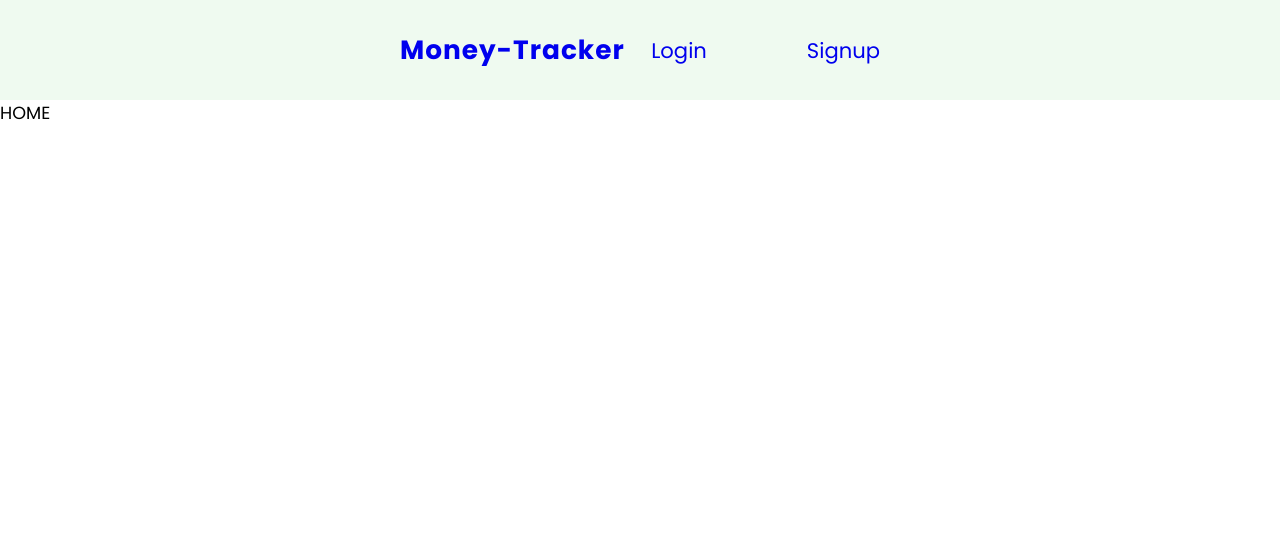
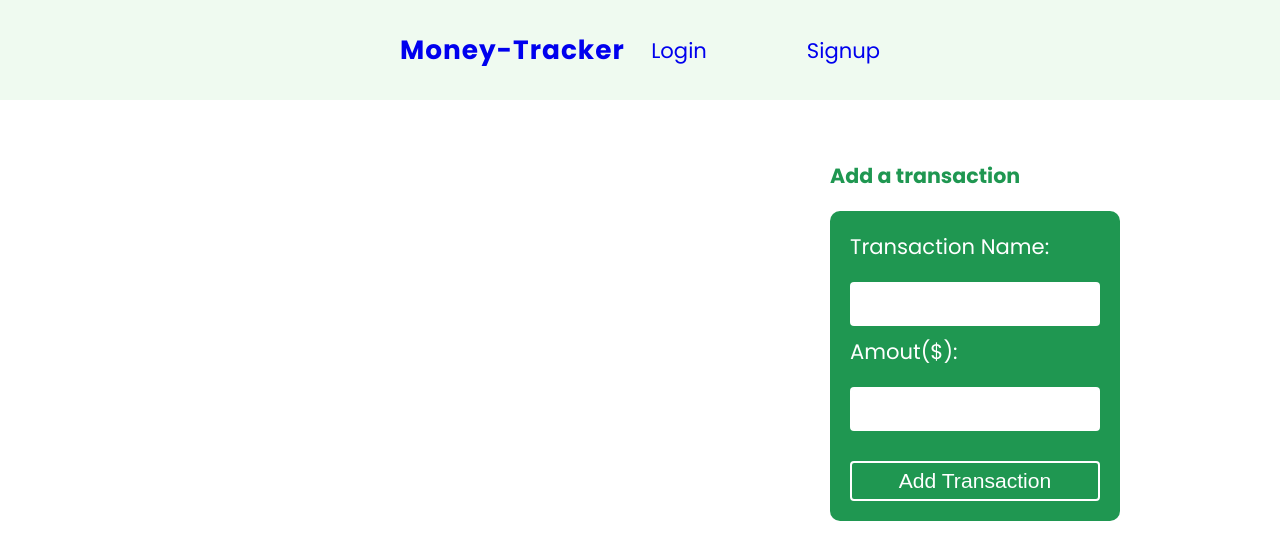
Before and after one commit to bluff91/money-tracker, a React (Create React App) app: page /home in a window 1280 px wide. Shown: the top 560 px of the page. Built offline with nearby package versions, Linux system fonts and the light colour scheme.

Commit message:
started working on the transaction form and its styling

```diff
--- a/src/pages/home/Home.css
+++ b/src/pages/home/Home.css
@@ -0,0 +1,63 @@
+
+
+.container {
+    display: grid;
+    grid-template-columns: 2fr 1fr;
+    max-width: 960px;
+    margin: 60px auto;
+}
+
+.content {
+    padding-right: 30px;
+}
+
+.sidebar {
+    padding-left: 30px;
+}
+
+.sidebar form {
+    padding: 20px;
+    background: #1f9751;
+    border-radius: 10px;
+}
+
+.sidebar input, .sidebar select {
+    display: block;
+    width: 100%;
+    padding: 10px;
+    margin-top: 8px;
+    box-sizing: border-box;
+    border: 0;
+    border-radius: 4px;
+    color: #555;
+    font-size: 1.2em;
+}
+
+.sidebar input {
+    margin-bottom: 10px;
+}
+
+.sidebar label {
+    margin: 0 auto 20px;
+    display: block;
+    color: #fff;
+    font-size: 1.2em;
+}
+
+.sidebar button {
+    color: #fff;
+    border: 2px solid #fff;
+    padding: 6px 12px;
+    background-color: transparent ;
+    font-size: 1.2em;
+    border-radius: 4px;
+    cursor: pointer;
+    display: block;
+    width: 100%;
+    margin-top: 30px;
+}
+
+.sidebar h3 {
+    color: #1f9751;
+    margin-bottom: 20px;
+}
--- a/src/pages/home/Home.js
+++ b/src/pages/home/Home.js
@@ -1,10 +1,16 @@
 import './Home.css'
 import React from 'react';
+import TransactionForm from './TransactionForm';
 
 function Home() {
     return (
-        <div>
-            HOME
+        <div className='container'>
+            <div className='content'>
+
+            </div>
+            <div className='sidebar'>
+                <TransactionForm />
+            </div>
         </div>
     );
 }
--- /dev/null
+++ b/src/pages/home/TransactionForm.js
@@ -0,0 +1,42 @@
+import React from 'react';
+import { useState } from 'react';
+
+function TransactionForm() {
+    const [name, setName] = useState("")
+    const [amount, setAmout] = useState("")
+
+    const handleSubmit = (e) => {
+        e.preventDefault()
+        console.log({name, amount});
+        setName("")
+        setAmout("")
+    }
+    return (
+        <>
+            <h3>Add a transaction </h3>
+            <form onSubmit={handleSubmit}>
+                <label htmlFor='transactionName'>Transaction Name:</label>
+                <input
+                    type="text"
+                    id='transactionName'
+                    value={name}
+                    onChange={(e) => setName(e.target.value)}
+                    required
+                />
+
+                <label htmlFor='amount'>Amout($):</label>
+                <input
+                    type="number"
+                    id='amount'
+                    value={amount}
+                    onChange={(e) => setAmout(e.target.value)}
+                    required
+                    min={1}
+                />
+                <button>Add Transaction</button>
+            </form>
+        </>
+    );
+}
+
+export default TransactionForm;
```
